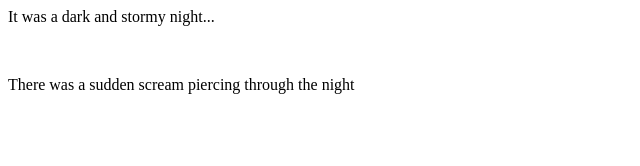
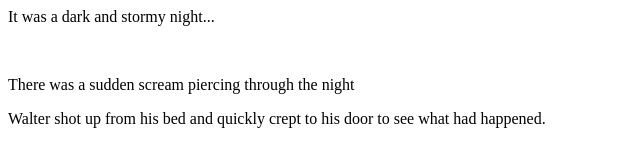
Before and after one commit to DCikota/fireside-story, a plain HTML site: page index.html in a window 1280 px wide. Shown: the whole page, without its empty margins (0-640 px from the left). Drawn offline with Linux system fonts and the light colour scheme.

Commit message:
added third line of story

```diff
--- a/index.html
+++ b/index.html
@@ -2,5 +2,6 @@
     <body>
         <p>It was a dark and stormy night...</p><br>
         <p>There was a sudden scream piercing through the night</p>
+        <p>Walter shot up from his bed and quickly crept to his door to see what had happened.</p>
     </body>
 </html>
```
